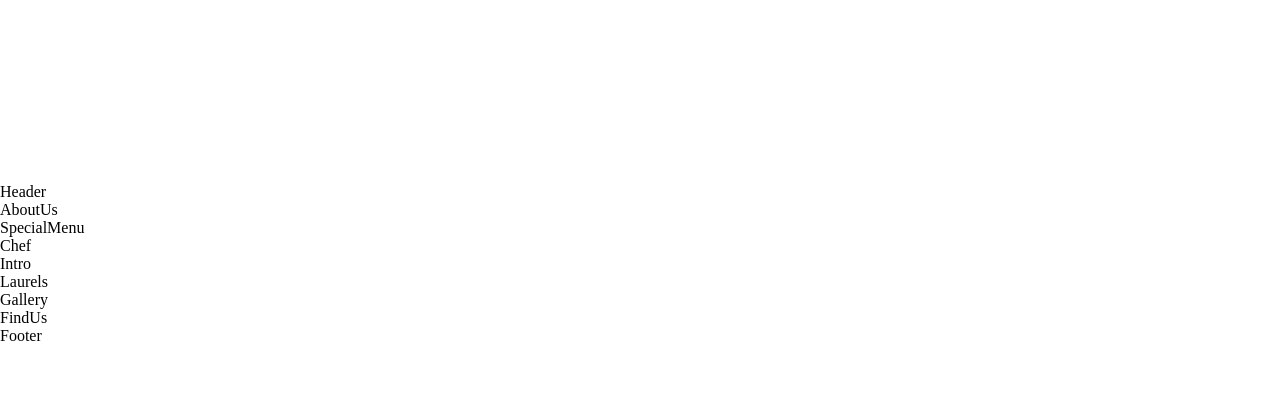
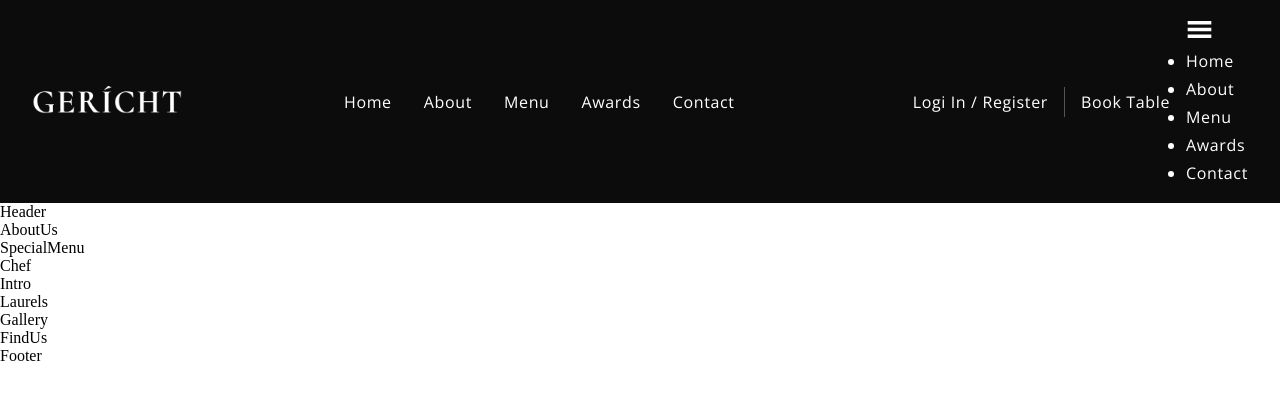
Before and after one commit to MrSushi22/practice-2, a React (Create React App) app: page / in a window 1280 px wide. Shown: the top 400 px of the page. Built offline with nearby package versions, Linux system fonts and the light colour scheme; a web font is replaced by a local one.

Commit message:
Organizing the hamburger menu

```diff
--- a/src/components/Navbar/Navbar.css
+++ b/src/components/Navbar/Navbar.css
@@ -17,3 +17,43 @@
 .app__navbar-logo img {
   width: 150px;
 }
+
+.app__navbar-links {
+  flex: 1;
+  display: flex;
+  justify-content: center;
+  align-items: center;
+
+  list-style: none;
+}
+
+.app__navbar-links li {
+  margin: 0 1rem;
+  cursor: pointer;
+}
+
+.app__navbar-links li:hover {
+  color: var(--color-gray);
+}
+
+.app__navbar-login {
+  display: flex;
+  justify-content: flex-end;
+  align-items: center;
+}
+
+.app__navbar-login a {
+  margin: 0 1rem;
+  text-decoration: none;
+  transition: 0.5s ease;
+}
+
+.app__navbar-login a:hover {
+  border-bottom: 1px solid var(--color-golden);
+}
+
+.app__navbar-login div {
+  width: 1px;
+  height: 30px;
+  background-color: var(--color-gray);
+}
--- a/src/components/Navbar/Navbar.jsx
+++ b/src/components/Navbar/Navbar.jsx
@@ -5,7 +5,7 @@
 import './Navbar.css';
 
 const Navbar = () => (
-  <nav className='app_navbar'>
+  <nav className='app__navbar'>
     <div className='app__navbar-logo'>
       <img src={images.gericht} alt="app logo" />
     </div>
@@ -16,6 +16,21 @@
       <li className='p__opensans'><a href='#awards'>Awards</a></li>
       <li className='p__opensans'><a href='#contact'>Contact</a></li>
     </ul>
+    <div className='app__navbar-login'>
+      <a href='#login' className='p__opensans'>Logi in / Register</a>
+      <div />
+      <a href='/' className='p__opensans'>Book Table</a>
+    </div>
+    <div className='app__navbar-smallscreen'>
+      <GiHamburgerMenu color='#fff' fontSize={27} onClick={() => {}}/>
+      <ul className="app__navbar-smallscreen-links">
+        <li className='p__opensans'><a href='#home'>Home</a></li>
+        <li className='p__opensans'><a href='#about'>About</a></li>
+        <li className='p__opensans'><a href='#menu'>Menu</a></li>
+        <li className='p__opensans'><a href='#awards'>Awards</a></li>
+        <li className='p__opensans'><a href='#contact'>Contact</a></li>
+      </ul>
+    </div>
   </nav>
 );
 
```
